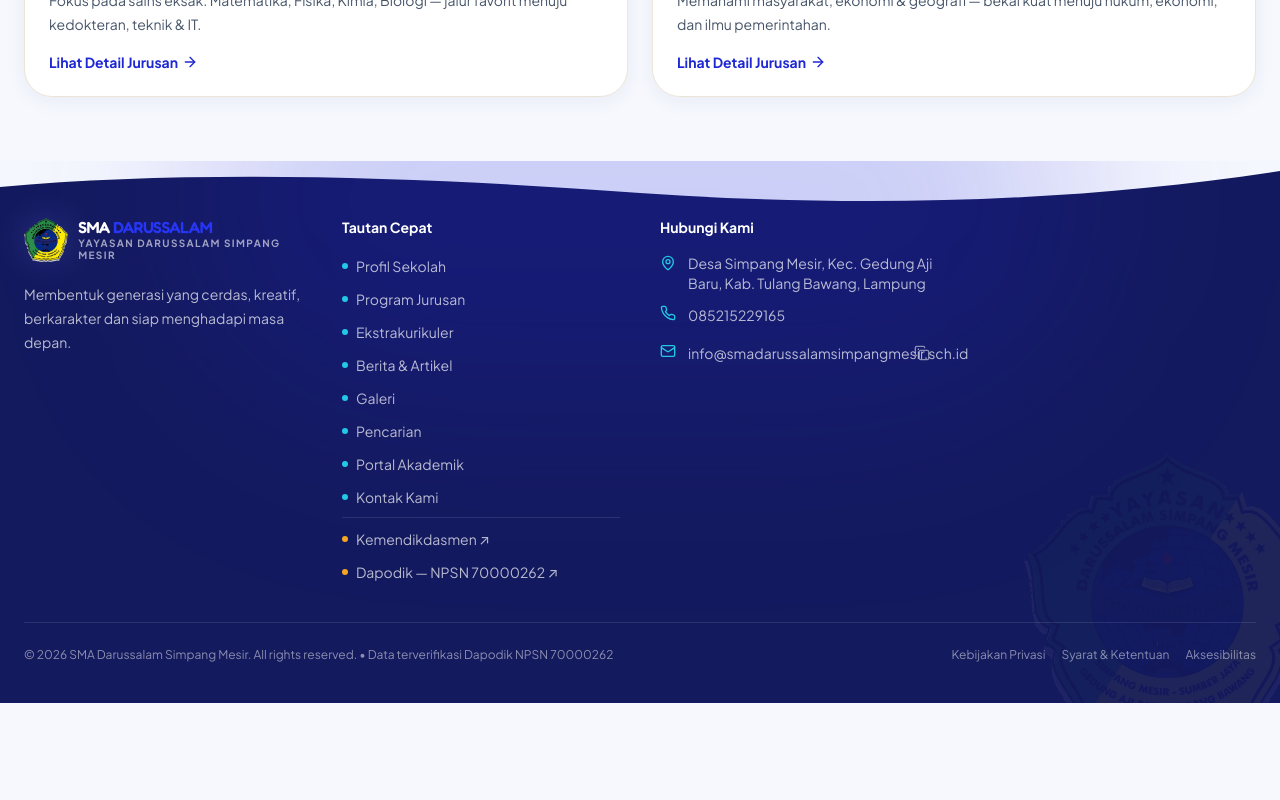
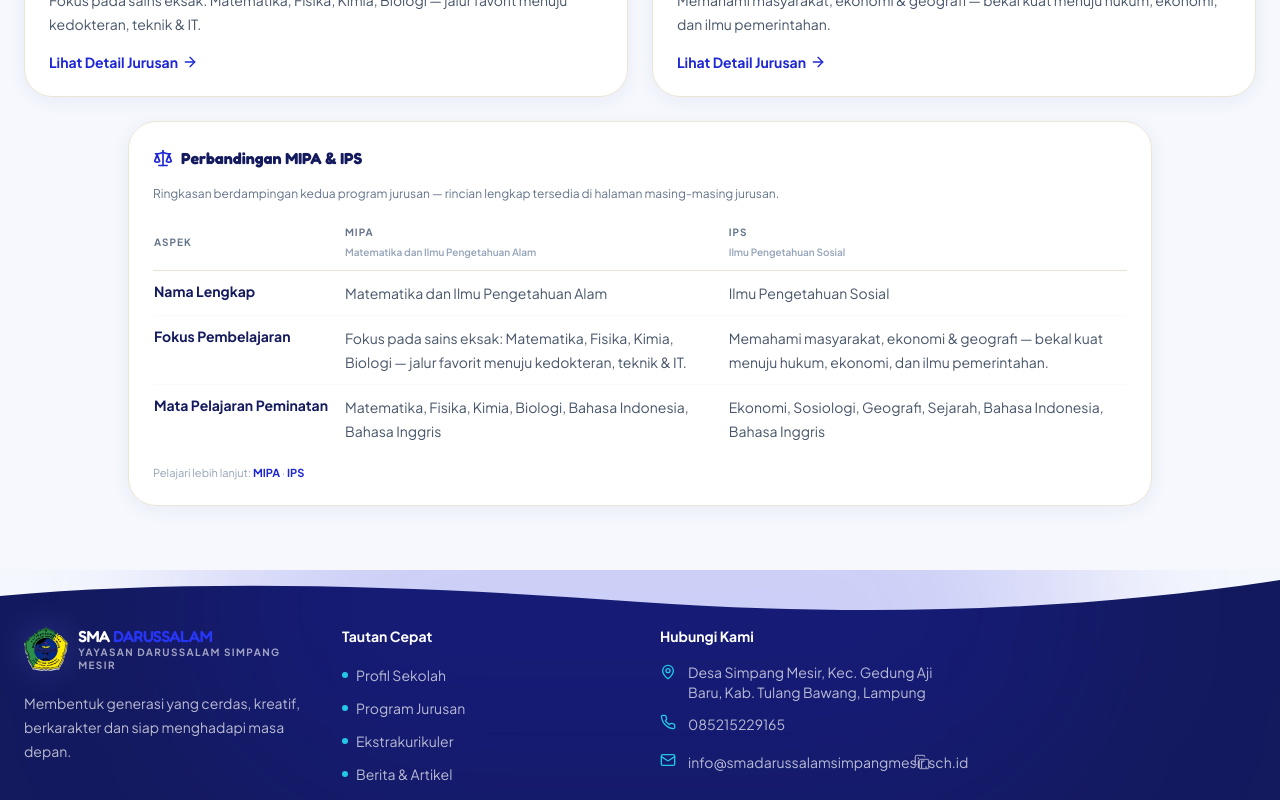
Before and after one commit to fakedevbagus/sma-darussalam-gaba, a Next.js app: page /jurusan in a window 1280 px wide. Shown: the part 820-1620 px from the top of the page. Before the commit the page ends 1523 px from the top, so only its background shows below. Built offline with nearby package versions, Linux system fonts and the light colour scheme.

Commit message:
feat(G5-12): add MIPA vs IPS comparison table to /jurusan (scrollable container, caption, scope=col/row; careers row excluded as unverifiable)

```diff
--- a/app/jurusan/page.tsx
+++ b/app/jurusan/page.tsx
@@ -3,9 +3,22 @@ import GlowCard from "@/components/GlowCard";
 import Link from "next/link";
 import Image from "next/image";
 import { JURUSAN } from "@/lib/demo-data";
-import { ArrowRight } from "lucide-react";
+import { ArrowRight, Scale } from "lucide-react";
 
 export const metadata = { title: "Program Jurusan" };
+
+type Jurusan = (typeof JURUSAN)[number];
+
+/**
+ * Baris tabel perbandingan — HANYA field yang dimiliki KEDUA entri JURUSAN.
+ * `careers` sengaja tidak ditampilkan: daftar prospek karier di demo-data
+ * tidak dapat diverifikasi sebagai kebijakan sekolah yang dipublikasikan.
+ */
+const COMPARISON_ROWS: { label: string; value: (j: Jurusan) => string }[] = [
+  { label: "Nama Lengkap", value: (j) => j.full },
+  { label: "Fokus Pembelajaran", value: (j) => j.desc },
+  { label: "Mata Pelajaran Peminatan", value: (j) => j.subjects.join(", ") },
+];
 
 export default function JurusanPage() {
   return (
@@ -36,6 +49,48 @@ export default function JurusanPage() {
             </GlowCard>
           ))}
         </div>
+
+        {/* ── Perbandingan MIPA vs IPS (pola tabel sama dengan sarana di /profil/identitas) ── */}
+        <div className="mt-6 max-w-5xl mx-auto bg-white rounded-[28px] p-6 shadow-card border border-[#ece4d4]">
+          <div className="flex items-center gap-2 text-navy font-display font-bold"><Scale className="w-5 h-5 text-primary-600" /> Perbandingan {JURUSAN[0]?.name} &amp; {JURUSAN[1]?.name}</div>
+          <div className="mt-4 overflow-x-auto">
+            <table className="w-full text-sm min-w-[560px]">
+              <caption className="text-left text-xs text-slate-500 pb-3">
+                Ringkasan berdampingan kedua program jurusan — rincian lengkap tersedia di halaman masing-masing jurusan.
+              </caption>
+              <thead>
+                <tr className="text-left text-[10px] font-extrabold tracking-widest text-slate-500 uppercase border-b border-[#ece4d4]">
+                  <th scope="col" className="py-2 pr-4">Aspek</th>
+                  {JURUSAN.map((j) => (
+                    <th scope="col" key={j.slug} className="py-2 pr-4">
+                      {j.name}
+                      <span className="block text-[10px] font-semibold normal-case tracking-normal text-slate-400">{j.full}</span>
+                    </th>
+                  ))}
+                </tr>
+              </thead>
+              <tbody>
+                {COMPARISON_ROWS.map((row) => (
+                  <tr key={row.label} className="border-b border-slate-50 last:border-0 align-top">
+                    <th scope="row" className="py-2.5 pr-4 text-left font-bold text-navy whitespace-nowrap">{row.label}</th>
+                    {JURUSAN.map((j) => (
+                      <td key={j.slug} className="py-2.5 pr-4 text-slate-600 leading-6">{row.value(j)}</td>
+                    ))}
+                  </tr>
+                ))}
+              </tbody>
+            </table>
+            <p className="mt-3 text-[11px] text-slate-400">
+              Pelajari lebih lanjut:{" "}
+              {JURUSAN.map((j, i) => (
+                <span key={j.slug}>
+                  {i > 0 && " · "}
+                  <Link href={`/jurusan/${j.slug}`} className="font-bold text-primary-600 hover:underline">{j.name}</Link>
+                </span>
+              ))}
+            </p>
+          </div>
+        </div>
       </section>
     </div>
   );
```
